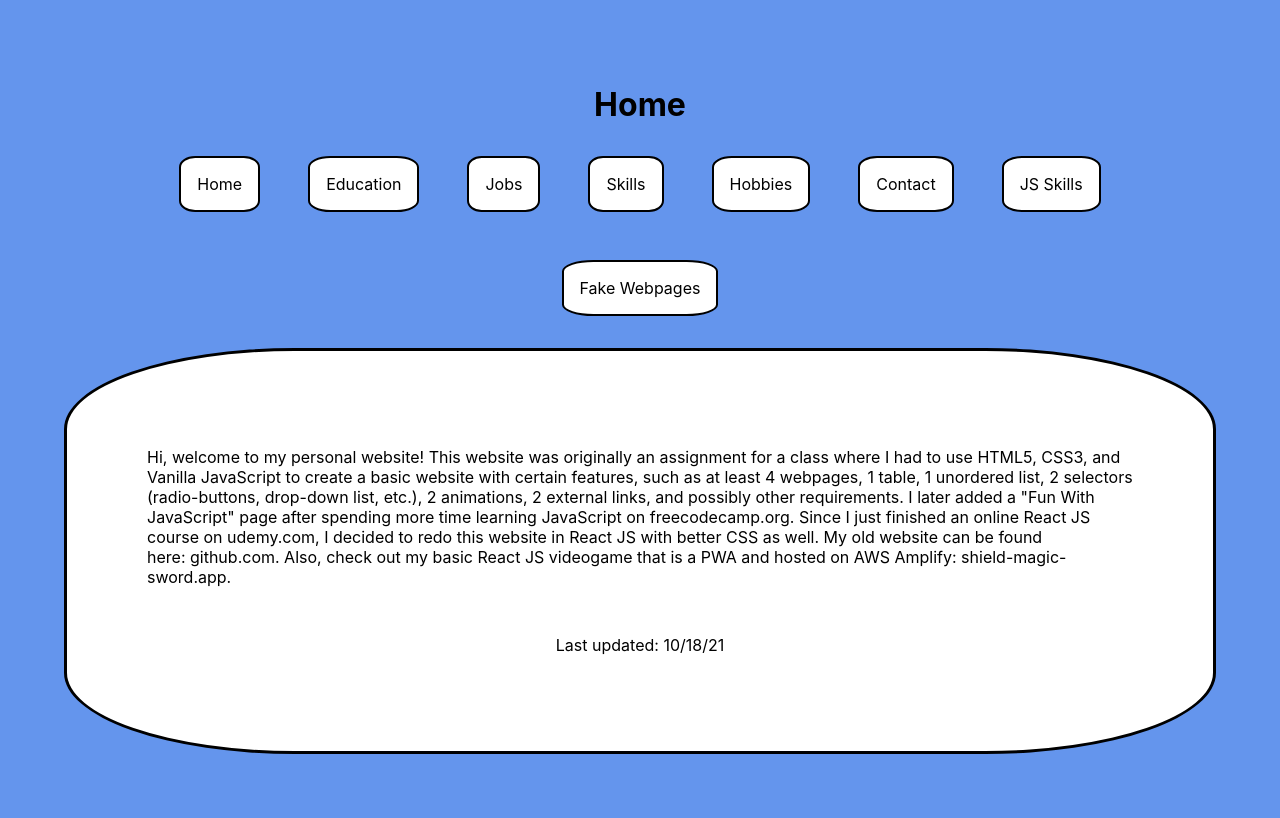
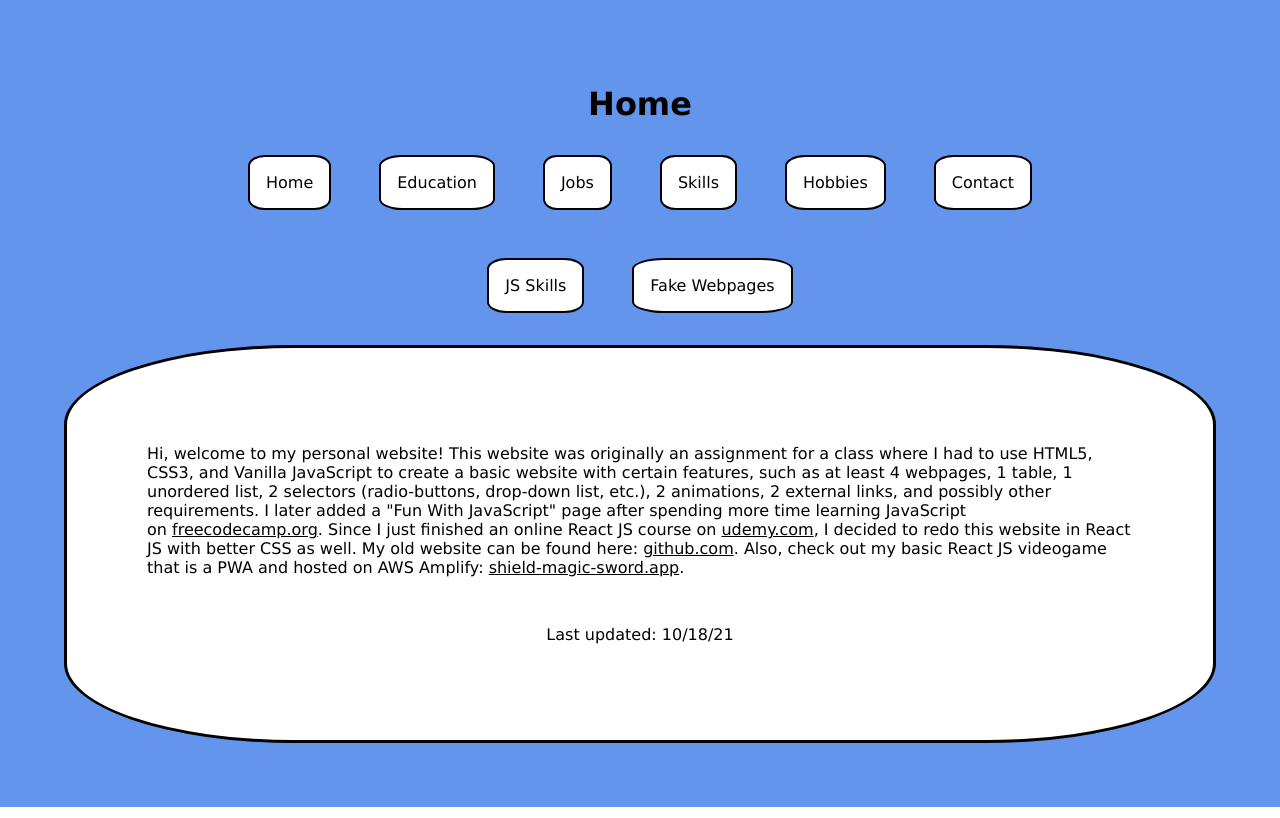
Before and after one commit to L1ndseyHerman/Personal-Website-ReactJS, a React (Create React App) app: page / in a window 1280 px wide. Built offline with nearby package versions, Linux system fonts and the light colour scheme.

Commit message:
Changed the font to Verdana for now, might change it again later.

```diff
--- a/src/index.css
+++ b/src/index.css
@@ -1,13 +1,17 @@
 body {
   margin: 0;
-  font-family: -apple-system, BlinkMacSystemFont, 'Segoe UI', 'Roboto', 'Oxygen',
-    'Ubuntu', 'Cantarell', 'Fira Sans', 'Droid Sans', 'Helvetica Neue',
+  font-family: -apple-system, BlinkMacSystemFont, "Segoe UI", "Roboto", "Oxygen",
+    "Ubuntu", "Cantarell", "Fira Sans", "Droid Sans", "Helvetica Neue",
     sans-serif;
   -webkit-font-smoothing: antialiased;
   -moz-osx-font-smoothing: grayscale;
+
+  font-family: Verdana, Arial, Tahoma, sans-serif;
+  /* It seems Verdana doesn't go lighter. */
+  /*font-weight: lighter;*/
 }
 
 code {
-  font-family: source-code-pro, Menlo, Monaco, Consolas, 'Courier New',
+  font-family: source-code-pro, Menlo, Monaco, Consolas, "Courier New",
     monospace;
 }
--- a/src/pages/Home.module.css
+++ b/src/pages/Home.module.css
@@ -1,5 +1,5 @@
 .link {
-  text-decoration: none;
+  /*text-decoration: none;*/
   color: black;
 }
 .updatedPar {
```
